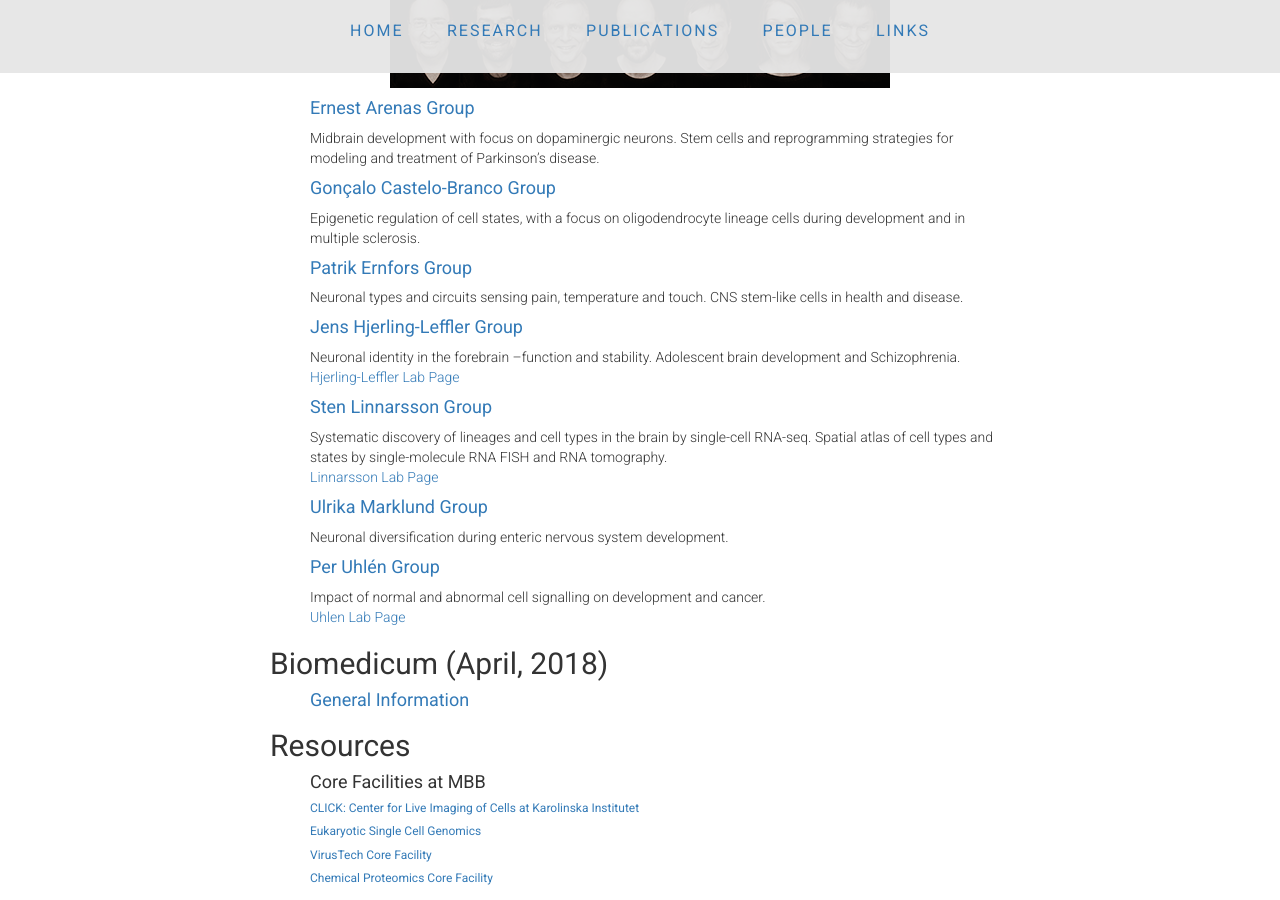
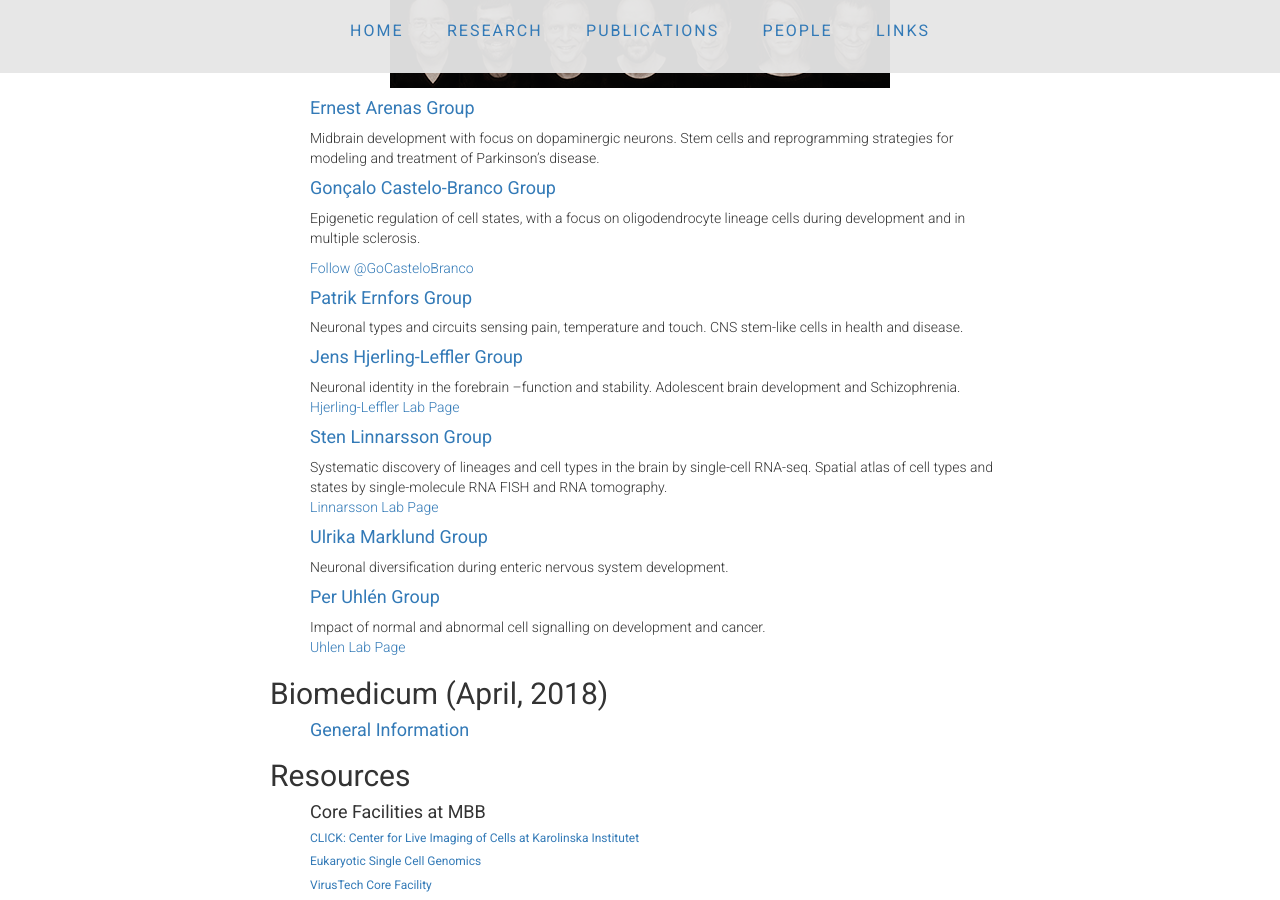
Before and after one commit to ArenasLab/arenaslab.github.io, a Jekyll site: the page links/index.html, which Jekyll copies as it is, in a window 1280 px wide and 900 px high, scrolled down 383 px. Built offline with Jekyll 4.4.1, drawn with Linux system fonts in a browser that asks for light colours; comment, search, counter and statistics services are not loaded.

Commit message:
Update index.html

```diff
--- a/links/index.html
+++ b/links/index.html
@@ -60,6 +60,7 @@
                 <p>Midbrain development with focus on dopaminergic neurons. Stem cells and reprogramming strategies for modeling and treatment of Parkinson’s disease.</p>
               <h4><a href="http://ki.se/en/mbb/goncalo-castelo-branco-group" target="_blank">Gonçalo Castelo-Branco Group</a></h4>
                 <p>Epigenetic regulation of cell states, with a focus on oligodendrocyte lineage cells during development and in multiple sclerosis.</p>
+	      <a href="https://twitter.com/GoCasteloBranco?ref_src=twsrc%5Etfw" class="twitter-follow-button" data-show-count="false">Follow @GoCasteloBranco</a><script async src="https://platform.twitter.com/widgets.js" charset="utf-8"></script>
 	      <h4><a href="http://ki.se/en/mbb/patrik-ernfors-group" target="_blank">Patrik Ernfors Group</a></h4>
                 <p>Neuronal types and circuits sensing pain, temperature and touch. CNS stem-like cells in health and disease.</p>
               <h4><a href="http://ki.se/en/mbb/jens-hjerling-leffler-group" target="_blank">Jens Hjerling-Leffler Group</a></h4>
```
